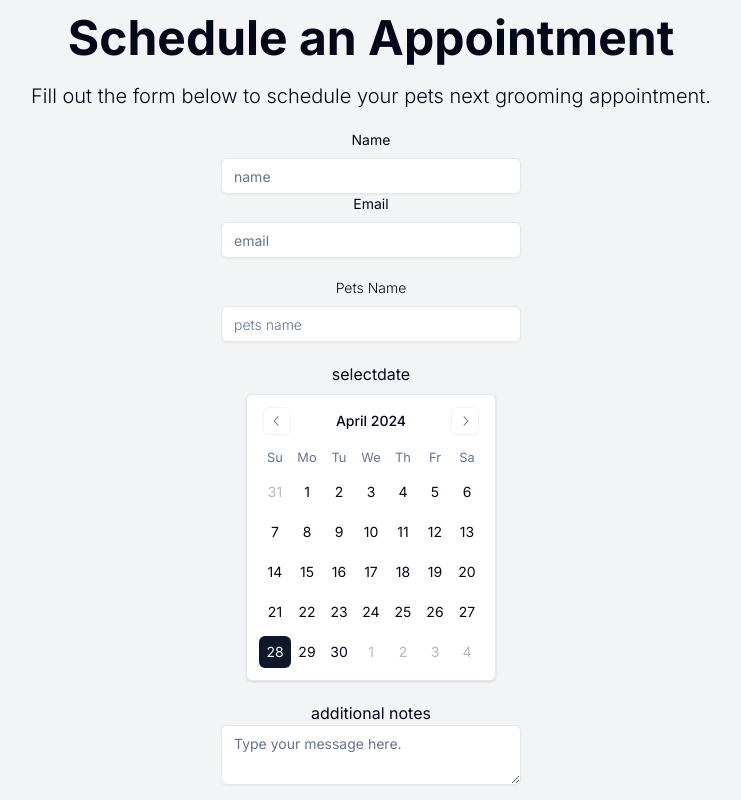
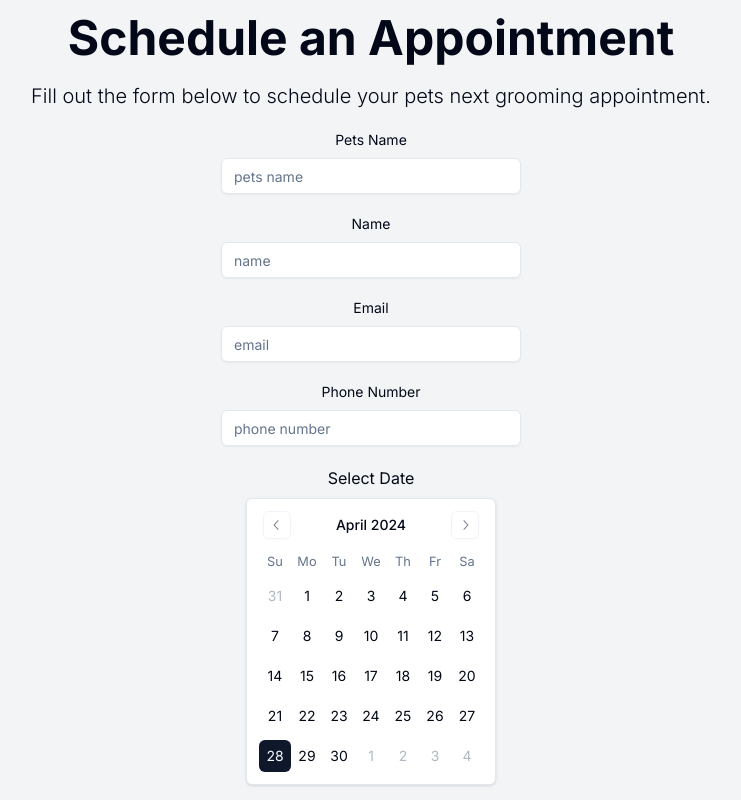
Before and after one commit to balaji-tammireddy/pet-grooming, a Next.js app: page / in a window 1280 px wide. Shown: the part 1740-2540 px from the top of the page, without its empty margins (269-1010 px from the left). Built offline with nearby package versions, Linux system fonts and the light colour scheme.

Commit message:
few changes in form of appointment

```diff
--- a/components/appiontment.tsx
+++ b/components/appiontment.tsx
@@ -4,6 +4,7 @@ import * as React from "react"
 import { Button } from "./ui/button";
 import { Input } from "./ui/input";
 import { Textarea } from "./ui/textarea";
+import { Toaster, toast } from "sonner";
 
 export default function Appiontment(){
     const [date, setDate] = React.useState<Date | undefined>(new Date())
@@ -14,23 +15,25 @@ export default function Appiontment(){
         <div className="text-xl font-light text-center">
         Fill out the form below to schedule your pets next grooming appointment.
         </div>
-        <div className=" w-full flex flex-col justify-center items-center">
-            <div className=" flex flex-col   justify-around w-full items-center">
-                <div className="w-2/3 md:w-[300px] flex flex-col justify-center items-center gap-2 text-sm">Name
-                    <Input className="bg-white" type="text" placeholder="name"></Input>
-                </div>
-                <div  className="w-2/3 md:w-[300px] flex flex-col justify-center items-center gap-2 text-sm">Email
-                    <Input className="bg-white" type="email" placeholder="email"></Input>
-                </div>
-            </div>
 
-        </div>
-        <div className="text-sm font-light w-2/3 md:w-[300px] flex flex-col justify-center items-center gap-2">
+        <div className="text-sm  w-2/3 md:w-[300px] flex flex-col justify-center items-center gap-2">
             Pets Name
         <Input type="text" placeholder="pets name" className="bg-white"></Input>
             </div>
+            <div className="text-sm  w-2/3 md:w-[300px] flex flex-col justify-center items-center gap-2">
+            Name
+        <Input type="text" placeholder="name" className="bg-white"></Input>
+            </div>
+            <div className="text-sm  w-2/3 md:w-[300px] flex flex-col justify-center items-center gap-2">
+            Email
+        <Input type="email" placeholder="email" className="bg-white"></Input>
+            </div>
+            <div className="text-sm  w-2/3 md:w-[300px] flex flex-col justify-center items-center gap-2">
+            Phone Number
+        <Input type="number" placeholder="phone number" className="bg-white"></Input>
+            </div>
             <div className=" flex flex-col justify-center items-center gap-2">
-        selectdate
+        Select Date
         <Calendar
       mode="single"
       selected={date}
@@ -38,10 +41,13 @@ export default function Appiontment(){
       className="rounded-md border shadow bg-white"
     />
             </div>
-            <div className=" flex flex-col justify-center items-center">
-                additional notes
+            <div className=" flex flex-col justify-center items-center gap-2">
+                Additional notes
                 <Textarea placeholder="Type your message here." className="bg-white  w-[300px]"></Textarea>
             </div>
-            <Button className="">Schedule Appointment</Button>
+            <Toaster richColors></Toaster>
+            <Button className="" onClick={()=>{
+                toast.success("Appointment schduled")
+            }}>Schedule Appointment</Button>
     </div>
 }
--- a/package.json
+++ b/package.json
@@ -20,6 +20,7 @@
     "react-day-picker": "^8.10.1",
     "react-dom": "^18",
     "react-icons": "^5.1.0",
+    "sonner": "^1.4.41",
     "tailwind-merge": "^2.3.0",
     "tailwindcss-animate": "^1.0.7"
   },
```
Also changed, not shown: 1 other file (tests, documents, lock files or other folders).
